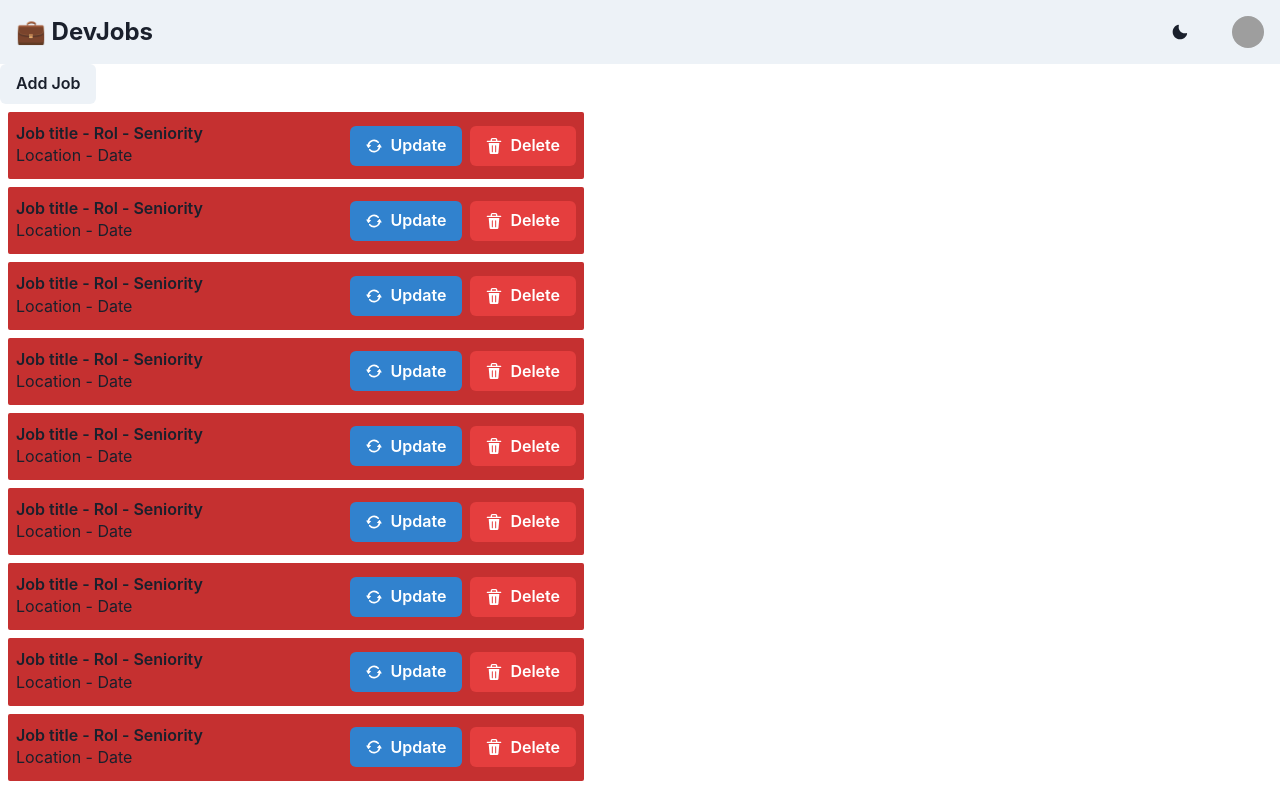
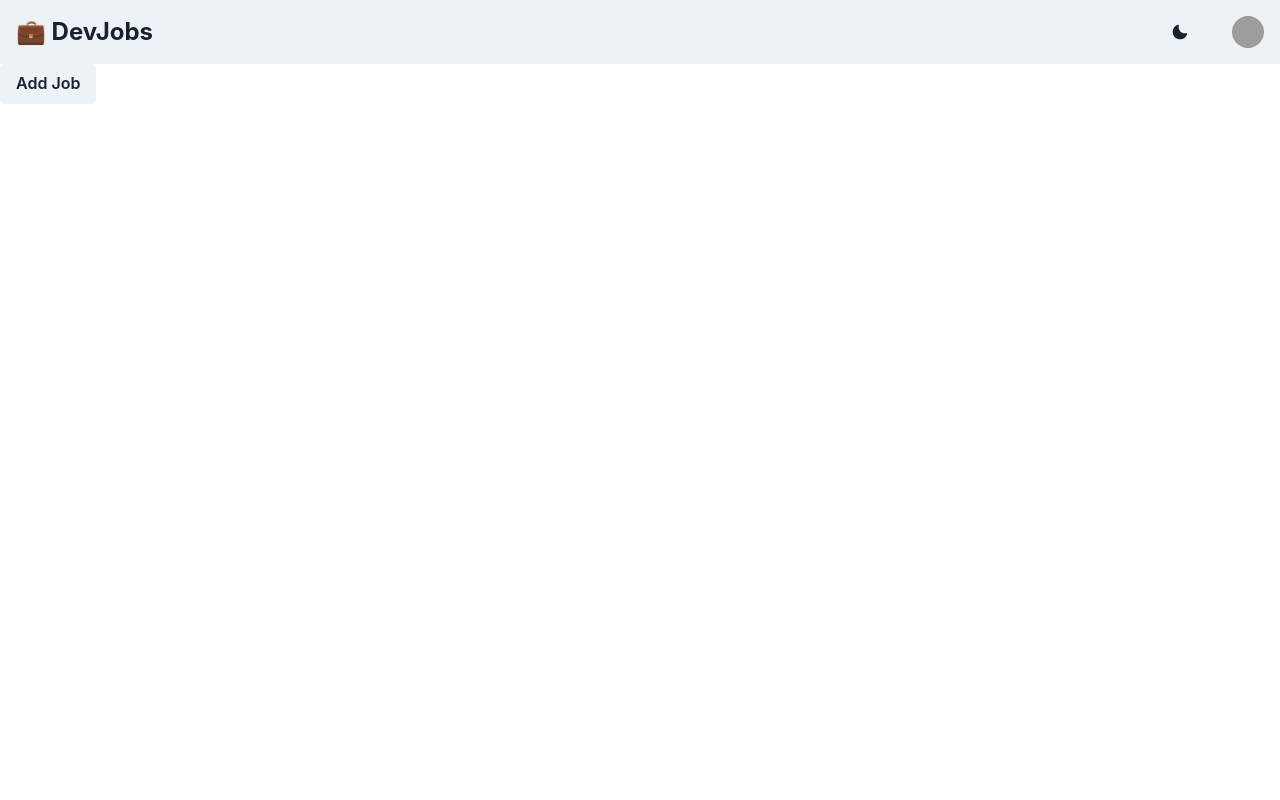
Before and after one commit to JaviCeRodriguez/devjobs, a React (Vite) app: page / in a window 1280 px wide. Built offline with nearby package versions, Linux system fonts and the light colour scheme; grey boxes are pictures that could not be loaded.

Commit message:
✨ add: UUIDv4 & get and set jobs in localStorage

```diff
--- a/package.json
+++ b/package.json
@@ -15,11 +15,13 @@
     "@emotion/styled": "11",
     "framer-motion": "6",
     "react": "^18.2.0",
-    "react-dom": "^18.2.0"
+    "react-dom": "^18.2.0",
+    "uuid": "^8.3.2"
   },
   "devDependencies": {
     "@types/react": "^18.0.17",
     "@types/react-dom": "^18.0.6",
+    "@types/uuid": "^8.3.4",
     "@vitejs/plugin-react": "^2.0.1",
     "typescript": "^4.6.4",
     "vite": "^3.0.7"
--- a/src/App.tsx
+++ b/src/App.tsx
@@ -1,19 +1,38 @@
-import { useState } from "react";
+import { useEffect, useRef, useState } from "react";
+import { Box, Button, useDisclosure } from "@chakra-ui/react";
 import Nav from "./components/Nav";
 import JobList from "./components/JobList";
 import ModalForm from "./components/ModalForm";
-import { Box, Button, useDisclosure } from "@chakra-ui/react";
+import { Job as JobType } from "./utils/types";
+import { getItem } from "./api/localstorage/crud";
 
-function App() {
+const App = () => {
   const { isOpen, onOpen, onClose } = useDisclosure();
+  const jobs = useRef<JobType[]>(getItem("jobs"));
+  const [isLoading, setIsLoading] = useState(false);
+
+  const getData = () => {
+    jobs.current = getItem("jobs");
+    setIsLoading(false);
+  };
+
+  const handleCloseModal = () => {
+    onClose();
+    setIsLoading(true);
+  };
+
+  useEffect(() => {
+    getData();
+  }, [jobs.current, isLoading]);
+
   return (
     <Box>
-      <ModalForm isOpen={isOpen} onOpen={onOpen} onClose={onClose} />
+      <ModalForm isOpen={isOpen} onOpen={onOpen} onClose={handleCloseModal} />
       <Nav />
       <Button onClick={onOpen}>Add Job</Button>
-      <JobList />
+      {isLoading ? <Box>Loading...</Box> : <JobList jobs={jobs.current} />}
     </Box>
   );
-}
+};
 
 export default App;
--- a/src/api/localstorage/crud.ts
+++ b/src/api/localstorage/crud.ts
@@ -1,7 +1,7 @@
 import { Job } from "utils/types";
 
 export const getItem = (item: string) =>  {
-  const elementsStringify = localStorage.getItem(item);
+  const elementsStringify = window.localStorage.getItem(item);
   if (elementsStringify) {
     const elementsJSON: Job[] = JSON.parse(elementsStringify ?? []);
     return elementsJSON;
@@ -22,6 +22,12 @@ export const getElementById = (item: string, id: string) => {
   return elementsJSON.find(element => element.id === id);
 }
 
+export const addElement = (item: string, value: Job) => {
+  const elementsJSON: Job[] = getItem(item);
+  elementsJSON.push(value);
+  setItem(item, elementsJSON);
+}
+
 export const updateElementById = (item: string, id: string, newElem: string) => {
   const elementsJSON: Job[] = getItem(item);
   if (elementsJSON) { // Otra opción acá era usar splice
--- a/src/components/Form.tsx
+++ b/src/components/Form.tsx
@@ -10,21 +10,31 @@ import {
   Stack,
   Textarea,
 } from "@chakra-ui/react";
+import { v4 as uuidv4 } from "uuid";
 import { FormProps } from "utils/types";
 
+const initialValues = {
+  id: "",
+  rol: "",
+  seniority: "",
+  company: "",
+  location: "",
+  description: "",
+};
+
 const Form: React.FC<FormProps> = ({ handleOnSubmit, onClose }) => {
-  const [values, setValues] = React.useState({
-    rol: "",
-    seniority: "",
-    company: "",
-    location: "",
-    description: "",
-  });
+  const [values, setValues] = React.useState(initialValues);
 
   const handleOnChange = (
     e: React.ChangeEvent<HTMLInputElement | HTMLTextAreaElement>
   ) => {
     setValues({ ...values, [e.target.name]: e.target.value });
+  };
+
+  const submitValues = (values: any) => {
+    const valuesWithId = { ...values, id: uuidv4() };
+    handleOnSubmit(valuesWithId);
+    setValues(initialValues);
   };
 
   return (
@@ -116,7 +126,7 @@ const Form: React.FC<FormProps> = ({ handleOnSubmit, onClose }) => {
           _hover={{
             bg: "blue.500",
           }}
-          onClick={() => handleOnSubmit(values)}
+          onClick={() => submitValues(values)}
         >
           Add new Job
         </Button>
--- a/src/components/Job.tsx
+++ b/src/components/Job.tsx
@@ -1,8 +1,9 @@
 import React from "react";
 import { Box, Button, ButtonGroup, Heading, Text } from "@chakra-ui/react";
 import { DeleteIcon, RepeatIcon } from "@chakra-ui/icons";
+import { Job as JobType } from "../utils/types";
 
-const Job: React.FC = () => {
+const Job: React.FC<{ job: JobType }> = ({ job }) => {
   return (
     <Box
       display="flex"
--- a/src/components/JobList.tsx
+++ b/src/components/JobList.tsx
@@ -1,19 +1,14 @@
 import React from "react";
 import { Box } from "@chakra-ui/react";
+import { Job as JobType } from "../utils/types";
 import Job from "./Job";
 
-const JobList: React.FC = () => {
+const JobList: React.FC<{ jobs: JobType[] }> = ({ jobs }) => {
   return (
     <Box>
-      <Job />
-      <Job />
-      <Job />
-      <Job />
-      <Job />
-      <Job />
-      <Job />
-      <Job />
-      <Job />
+      {jobs.map((job: JobType) => (
+        <Job key={job.id} job={job} />
+      ))}
     </Box>
   );
 };
--- a/src/components/ModalForm.tsx
+++ b/src/components/ModalForm.tsx
@@ -7,14 +7,16 @@ import {
   ModalOverlay,
 } from "@chakra-ui/react";
 import { ModalFormProps } from "utils/types";
+import { addElement } from "../api/localstorage/crud";
 import Form from "./Form";
 
 const ModalForm: React.FC<ModalFormProps> = (props) => {
   const { isOpen, onClose } = props;
 
   const handleOnSubmit = (values: any) => {
-    // onClose();
     console.log("values", values);
+    addElement("jobs", values);
+    onClose();
   };
 
   return (
```
Also changed, not shown: 1 other file (tests, documents, lock files or other folders).
